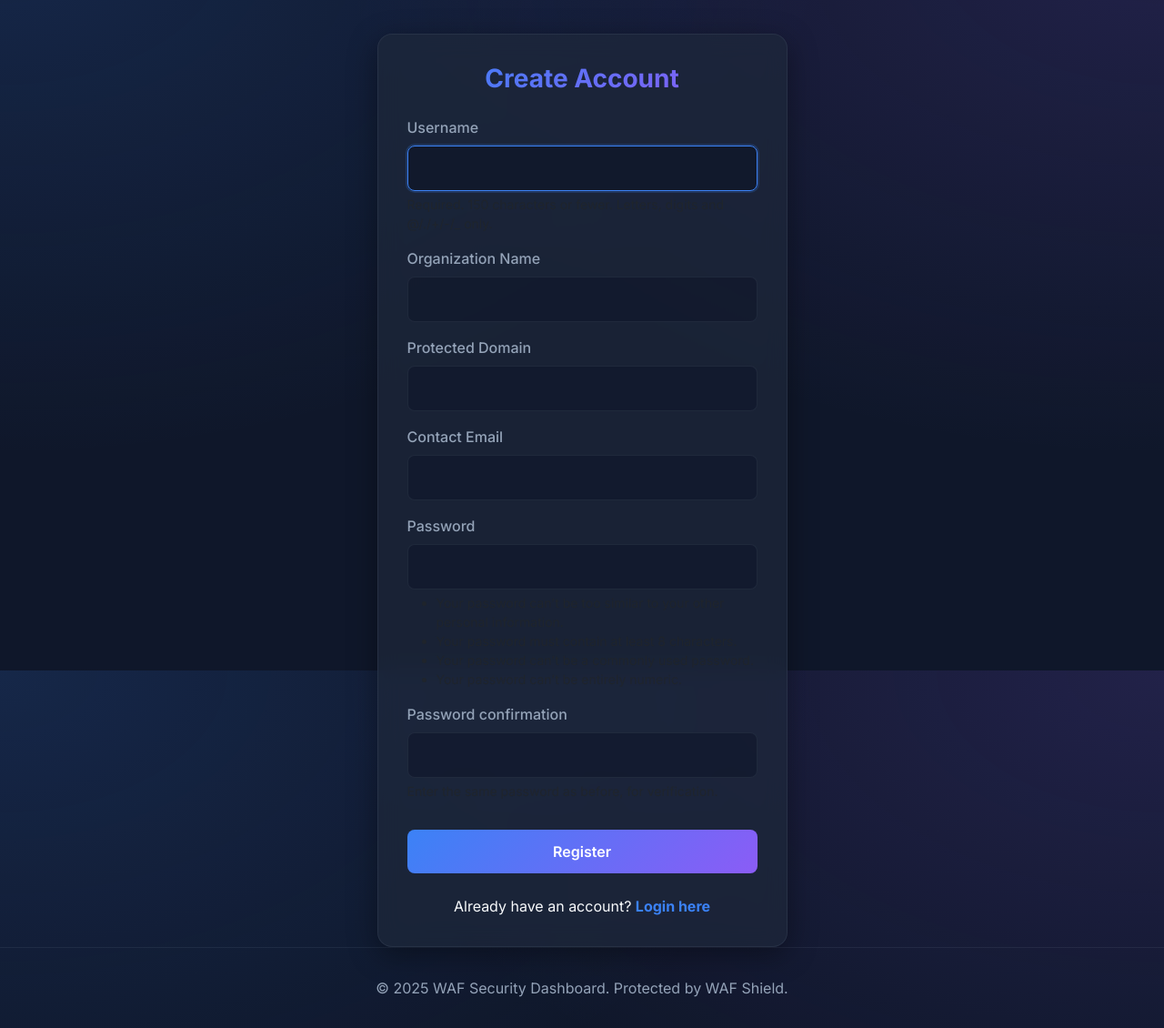
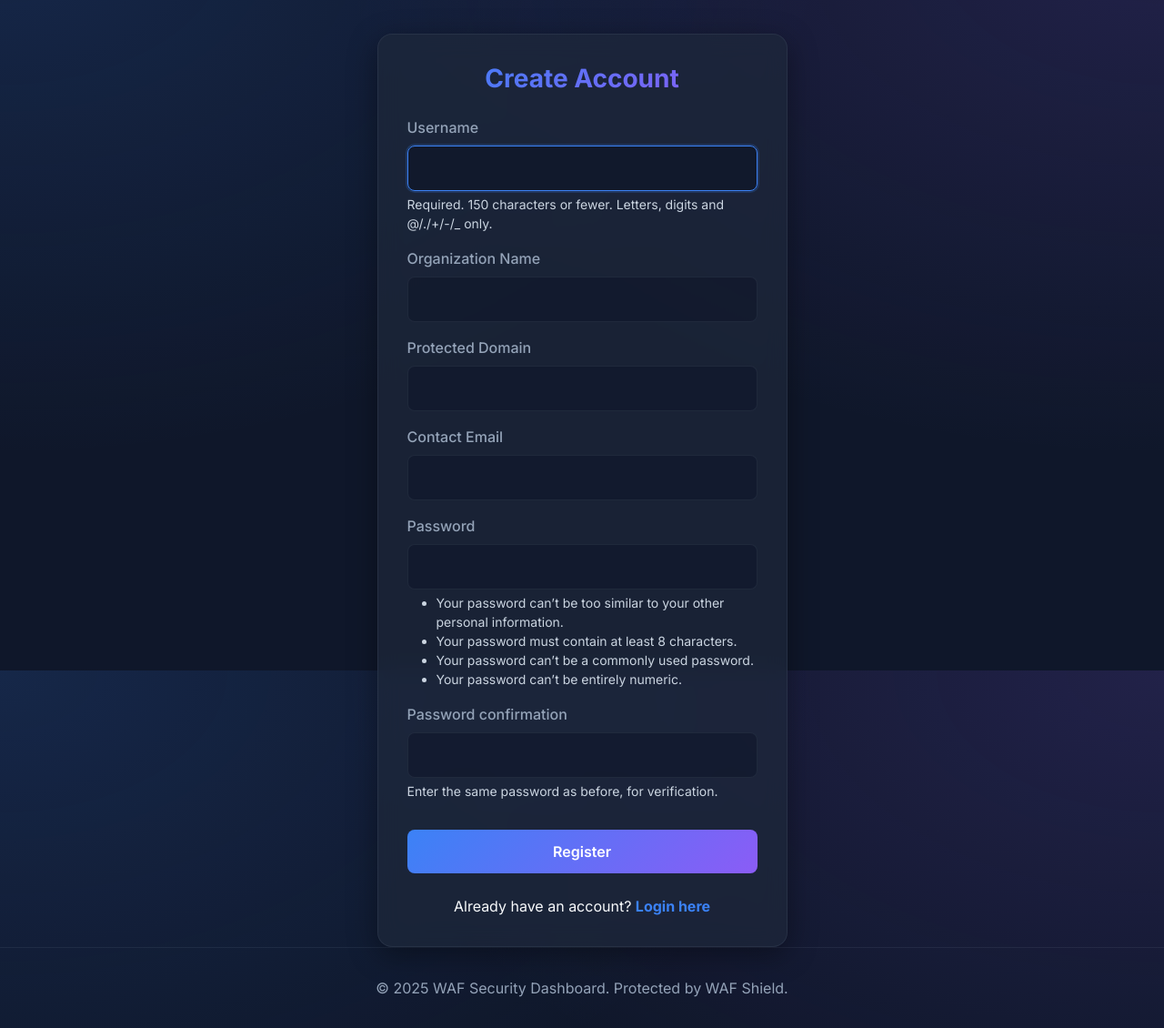
Before and after one commit to safvan041/WAF, a Django app: page /register/ in a window 1280 px wide. Shown: the part 63-1193 px from the top of the page at 91% size. Run offline with Django 5.2, Linux system fonts and the light colour scheme; data comes from the database, SQL or seed files in the repository; both versions use the stored data as it was after the commit.

Commit message:
color fix on register page#2

```diff
--- a/waf_project/waf_project/waf_core/templates/waf_core/register.html
+++ b/waf_project/waf_project/waf_core/templates/waf_core/register.html
@@ -12,7 +12,7 @@
                     <label for="{{ field.id_for_label }}" class="form-label">{{ field.label }}</label>
                     {{ field }}
                     {% if field.help_text %}
-                    <div class="form-text text-muted small">{{ field.help_text }}</div>
+                    <div class="form-text small" style="color: #cbd5e1;">{{ field.help_text }}</div>
                     {% endif %}
                     {% if field.errors %}
                     <div class="text-danger small mt-1">{{ field.errors.0 }}</div>
```
Also changed, not shown: waf_project/db.sqlite3.
